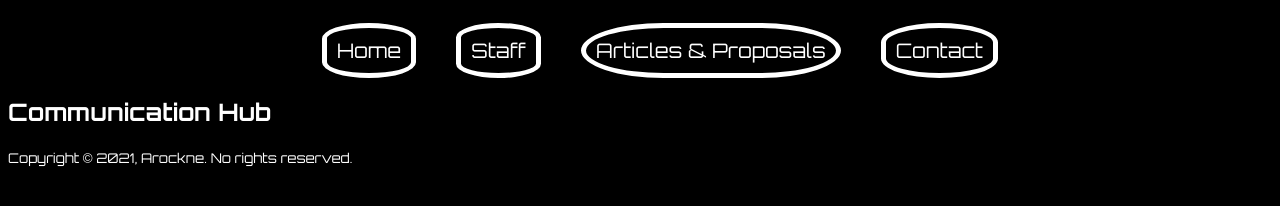
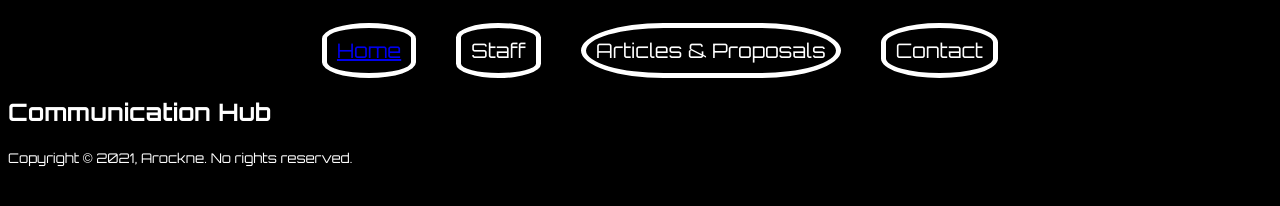
Before and after one commit to Arockne/first-project, a plain HTML site: page index.html in a window 1280 px wide. Shown: the part 134-340 px from the top of the page. Drawn offline with Linux system fonts and the light colour scheme.

Commit message:
Added home link to nav

```diff
--- a/index.html
+++ b/index.html
@@ -13,7 +13,7 @@
     </header>
     <nav>
       <ul class="nav">
-        <li>Home</li>
+        <li><a href="./index.html">Home</a></li>
         <li>Staff</li>
         <li>Articles & Proposals</li>
         <li>Contact</li>
```
